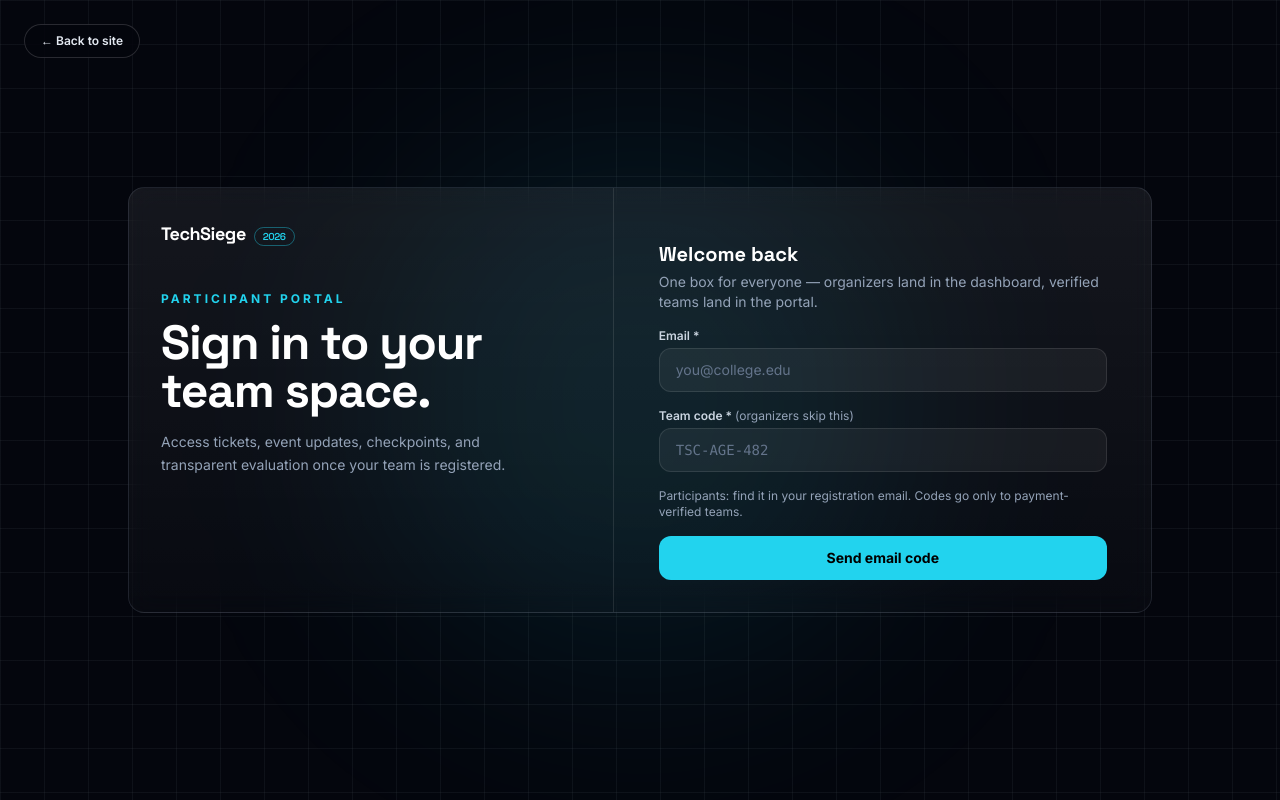
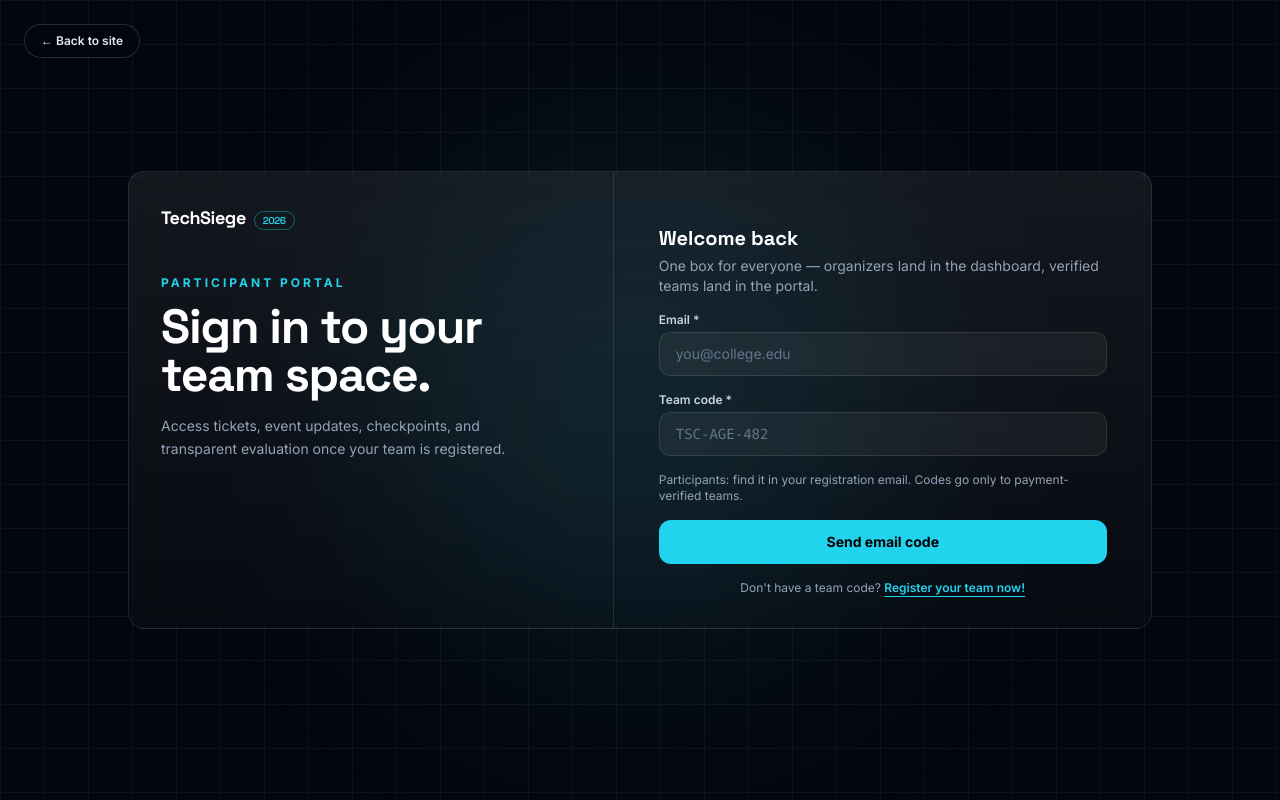
Before and after one commit to cynexdepticb/Techsiege-frontend, a Next.js app: page /login in a window 1280 px wide. Built offline with nearby package versions, Linux system fonts and the light colour scheme.

Commit message:
Login: drop organizer hint, add register CTA

```diff
--- a/app/login/LoginForm.tsx
+++ b/app/login/LoginForm.tsx
@@ -100,7 +100,7 @@ export default function LoginForm() {
           </label>
 
           <label className="block">
-            <span className="mb-1 block text-xs font-semibold text-slate-300">Team code * <span className="font-normal text-muted">(organizers skip this)</span></span>
+            <span className="mb-1 block text-xs font-semibold text-slate-300">Team code *</span>
             <input
               value={teamCode}
               onChange={(e) => setTeamCode(e.target.value.toUpperCase())}
@@ -119,6 +119,12 @@ export default function LoginForm() {
           >
             {busy ? "Sending code..." : "Send email code"}
           </button>
+          <p className="text-center text-xs text-muted">
+            Don&apos;t have a team code?{" "}
+            <a href="/register" className="font-semibold text-accent underline underline-offset-4 hover:brightness-110">
+              Register your team now!
+            </a>
+          </p>
         </form>
       ) : (
         <form onSubmit={verify} className="space-y-5">
```
